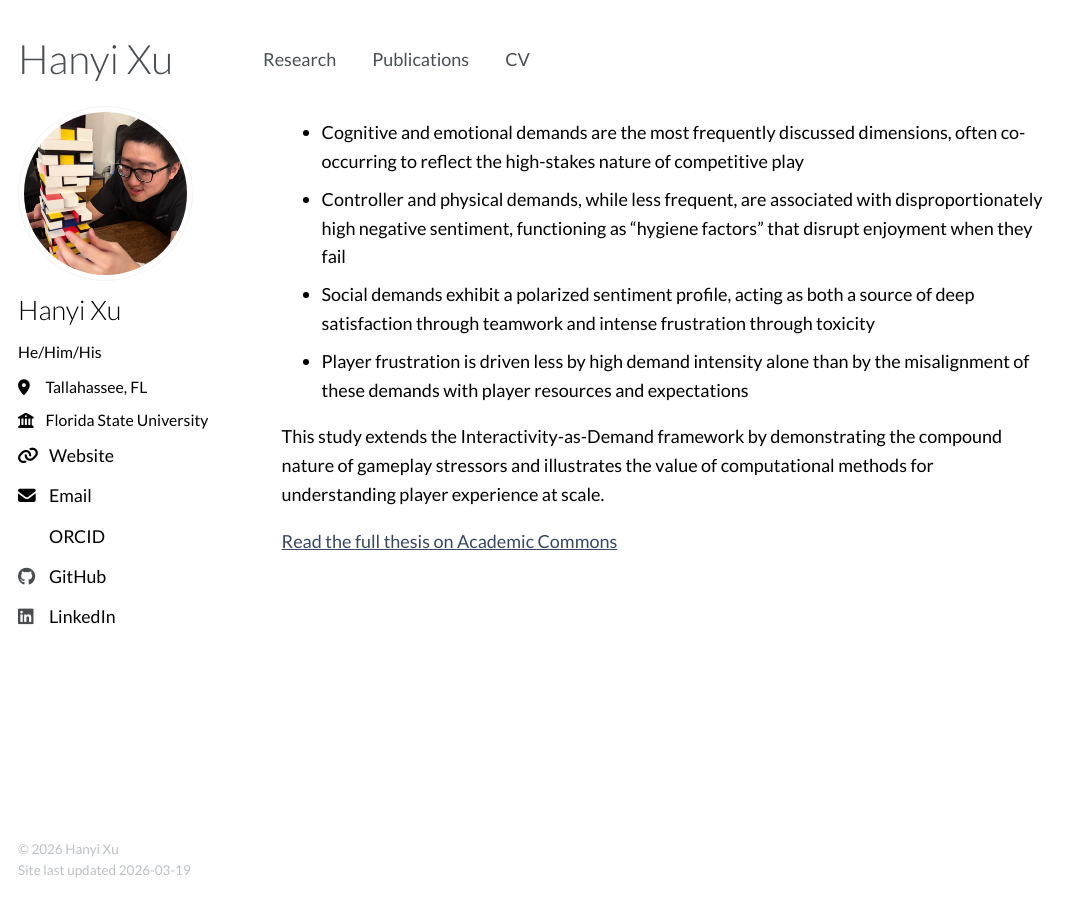
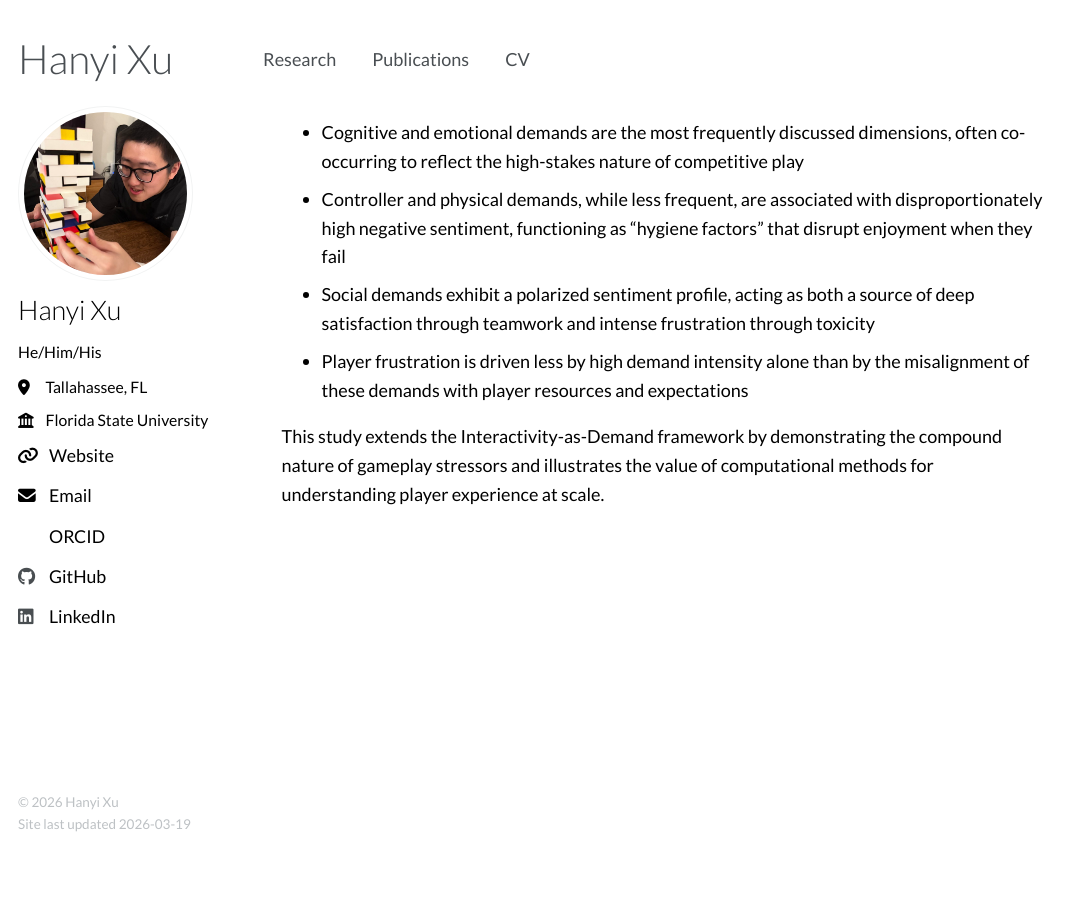
Before and after one commit to hanyixu/hanyixu.github.io, a Jekyll site: the page built from _pages/research.md, in a window 1280 px wide and 900 px high, scrolled down 1130 px. Shown: the whole window, without its empty margins (0-1087 px from the left). Built offline with Jekyll 4.4.1, drawn with Linux system fonts in a browser that asks for light colours; nearby versions of some CDN libraries; some web fonts are replaced; library files that are not in the unit come from our copies; a style sheet for code colours, icons or effects is not loaded; after the commit the page ends 1983 px from its top, so only the background shows below that.

Commit message:
Update research.md

```diff
--- a/_pages/research.md
+++ b/_pages/research.md
@@ -27,5 +27,3 @@ Grounded in Bowman's Interactivity-as-Demand framework and informed by Flow theo
 - Player frustration is driven less by high demand intensity alone than by the misalignment of these demands with player resources and expectations
 
 This study extends the Interactivity-as-Demand framework by demonstrating the compound nature of gameplay stressors and illustrates the value of computational methods for understanding player experience at scale.
-
-[Read the full thesis on Academic Commons](https://doi.org/10.7916/3mm4-3482)
```
